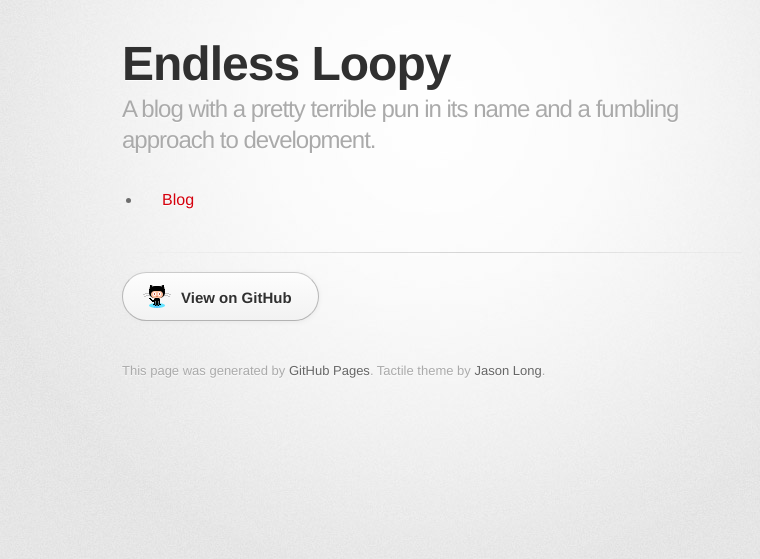
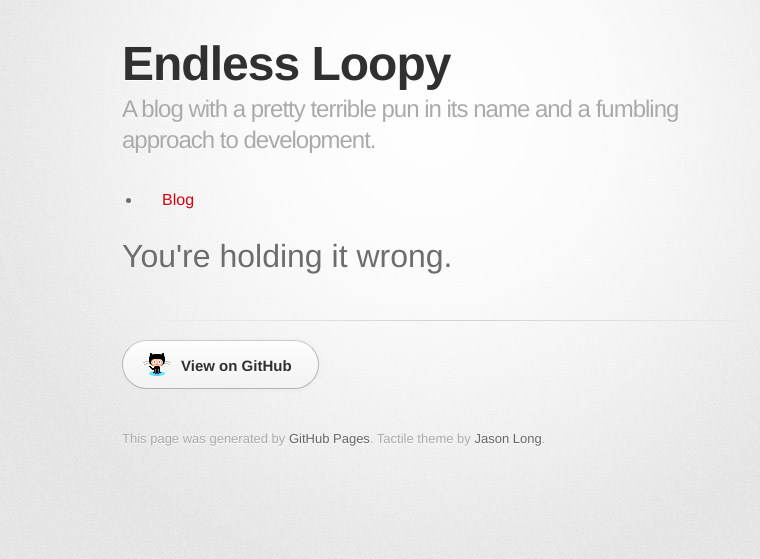
Before and after one commit to loopy3025/simplegit, a Jekyll site: the page built from index.html, in a window 1280 px wide. Shown: the top 559 px of the page, without its empty margins (208-968 px from the left). Built offline with Jekyll 4.4.1, drawn with Linux system fonts in a browser that asks for light colours; some web fonts are replaced.

Commit message:
Update index.html

```diff
--- a/index.html
+++ b/index.html
@@ -6,3 +6,4 @@
   <ul>
     <li><a href="/blog">Blog</a></li>
   </ul>
+  <h1>You're holding it wrong.</h1>
```
